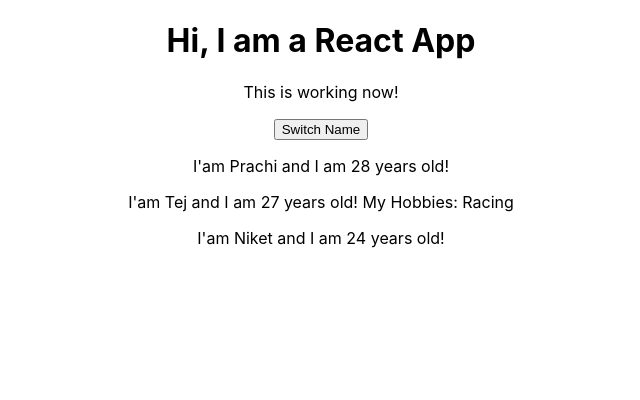
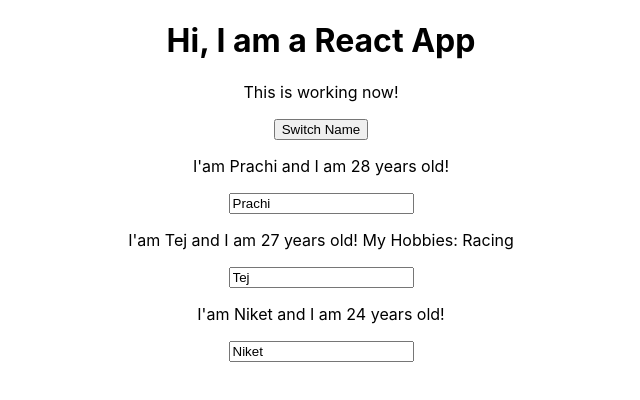
Before and after one commit to prachishah2401/its-all-about-react, a React (Create React App) app: page / in a window 1280 px wide. Shown: the top 400 px of the page, without its empty margins (319-959 px from the left). Built offline with nearby package versions, Linux system fonts and the light colour scheme.

Commit message:
Added two way binding using events

```diff
--- a/src/App.js
+++ b/src/App.js
@@ -23,18 +23,29 @@
    })
   }
 
+  nameChangeHandler = (event) => {
+    this.setState({
+      persons: [
+        {name: 'Prachi', age: 28},
+        {name: event.target.value , age: 27},
+        {name: 'Niket', age: 24}
+      ]
+    })
+  }
+
   render(){
     return (
       <div className="App">
         <h1>Hi, I am a React App</h1>
         <p>This is working now!</p>
-        <button onClick={this.switchNameHandler.bind(this, 'Prachi Shah')}>Switch Name</button>
+        <button onClick={() => this.switchNameHandler('Prachi Shah')}>Switch Name</button>
         <Person
           name={this.state.persons[0].name}
           age={this.state.persons[0].age}/>
         <Person
           name={this.state.persons[1].name}
-          age ={this.state.persons[1].age}>My Hobbies: Racing</Person>
+          age ={this.state.persons[1].age}
+          changed={this.nameChangeHandler}>My Hobbies: Racing</Person>
         <Person
           name={this.state.persons[2].name}
           age ={this.state.persons[2].age}
--- a/src/Person/Person.js
+++ b/src/Person/Person.js
@@ -4,6 +4,7 @@
     return (
         <div>
             <p onClick={props.click}>I'am {props.name} and I am {props.age} years old! {props.children}</p>
+            <input type="text" onChange={props.changed} value={props.name}/>
         </div>
     )
 };
```
